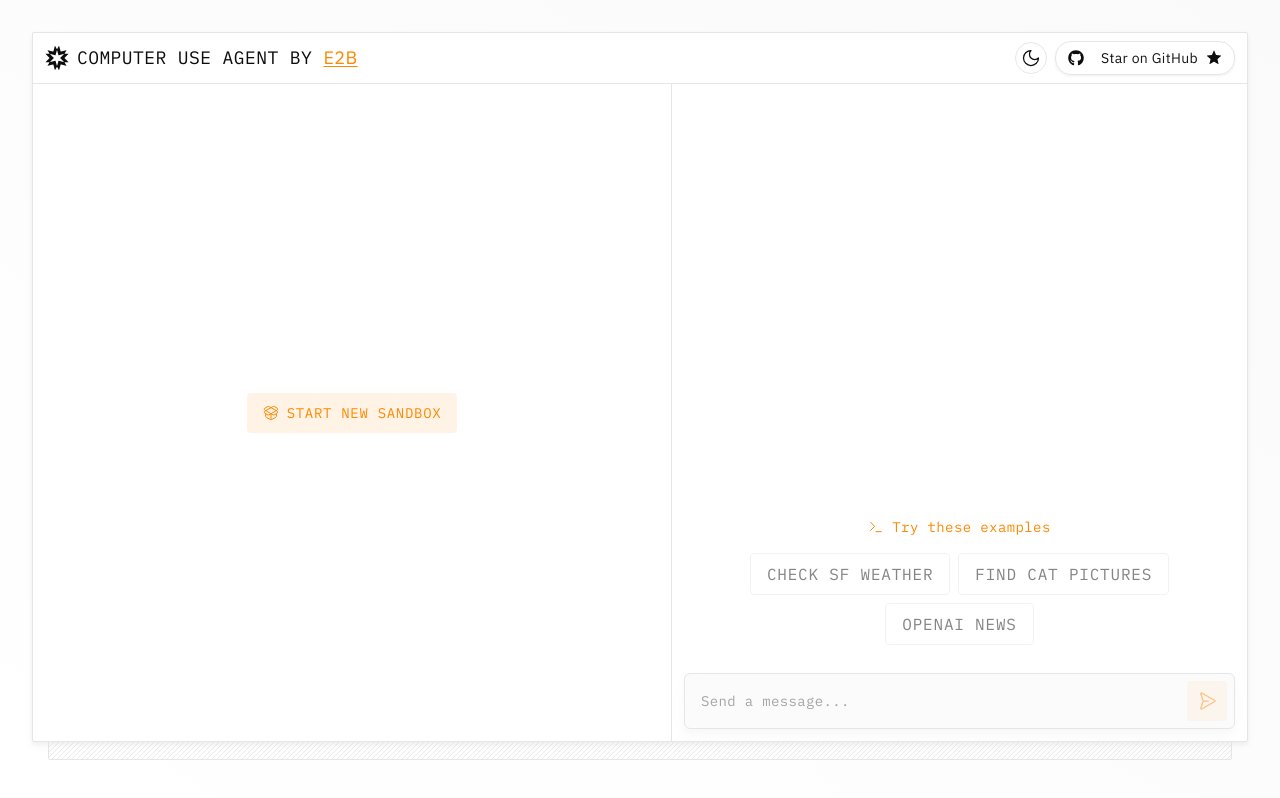
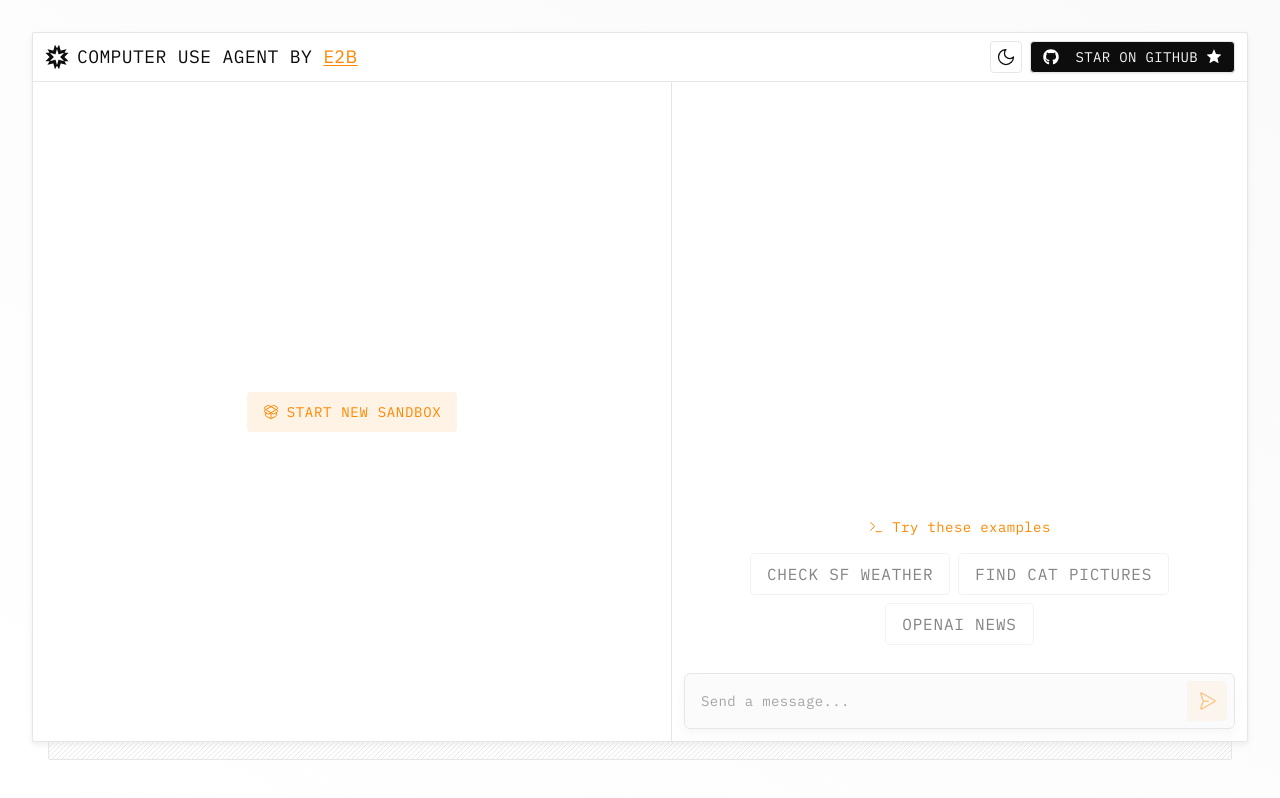
Before and after one commit to openapiv1/surf, a Next.js app: page / in a window 1280 px wide. Built offline with nearby package versions, Linux system fonts and the light colour scheme.

Commit message:
improve: github banner visibility

```diff
--- a/app/page.tsx
+++ b/app/page.tsx
@@ -190,7 +190,6 @@ export default function Home() {
       variant="outline"
       size="icon"
       suppressHydrationWarning
-      className="rounded-full"
     >
       {theme === "dark" ? (
         <SunIcon className="h-5 w-5" suppressHydrationWarning />
--- a/components/repo-banner.tsx
+++ b/components/repo-banner.tsx
@@ -1,4 +1,5 @@
 import { GitHubIcon } from "./icons";
+import { buttonVariants } from "./ui/button";
 import { Separator } from "./ui/separator";
 import { cn } from "@/lib/utils";
 import { StarFilledIcon } from "@radix-ui/react-icons";
@@ -11,30 +12,31 @@ export function RepoBanner() {
       href={REPO_URL}
       target="_blank"
       rel="noopener noreferrer"
-      aria-label={`View Fragments repository on GitHub`}
+      aria-label={`View CUSE repository on GitHub`}
       className={cn(
-        "bg-background overflow-hidden hover:scale-[1.01] font-light px-3 py-1.5 rounded-2xl",
+        buttonVariants({ variant: "outline" }),
+        "bg-fg overflow-hidden hover:scale-[1.01] hover:bg-fg/80 font-light px-3 py-1.5",
         "gap-2 w-fit flex items-center shadow-sm ml-auto border",
         "transition-all duration-300 group relative",
-        "before:absolute before:w-full before:h-full before:bg-[radial-gradient(circle_at_50%_-50%,rgba(255,255,255,0.1),transparent_70%)] dark:before:bg-[radial-gradient(circle_at_50%_-100%,rgba(255,255,255,0.1),transparent_70%)] before:rounded-2xl before:pointer-events-none"
+        "before:absolute before:w-full before:h-full before:bg-[radial-gradient(circle_at_50%_-50%,rgba(0,0,0,0.1),transparent_70%)] dark:before:bg-[radial-gradient(circle_at_50%_-100%,rgba(0,0,0,0.1),transparent_70%)] before:pointer-events-none"
       )}
     >
-      <GitHubIcon className="w-4 h-4" aria-hidden="true" />
+      <GitHubIcon className="w-4 h-4 text-bg" aria-hidden="true" />
       <Separator
         orientation="vertical"
         className="h-6 bg-[hsl(var(--border))]"
         aria-hidden="true"
       />
-      <p className="text-xs md:text-sm font-light text-foreground tracking-wide">
+      <p className="text-xs md:text-sm font-light text-bg tracking-wide">
         Star on GitHub
       </p>
       <div
-        className="flex items-center gap-1 text-foreground/80"
+        className="flex items-center gap-1 text-bg/80"
         role="status"
         aria-live="polite"
       >
         <StarFilledIcon
-          className="w-4 h-4 transition-transform group-hover:rotate-[90deg] duration-200 ease-in-out"
+          className="w-4 h-4 text-bg transition-transform group-hover:rotate-[90deg] duration-200 ease-in-out"
           aria-label="GitHub stars"
         />
       </div>
```
